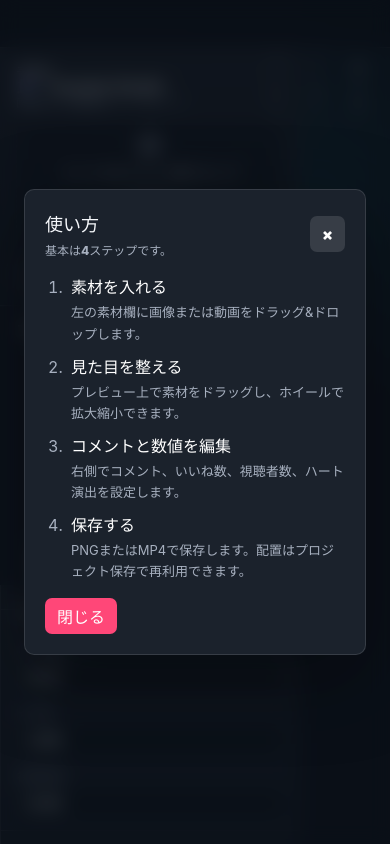
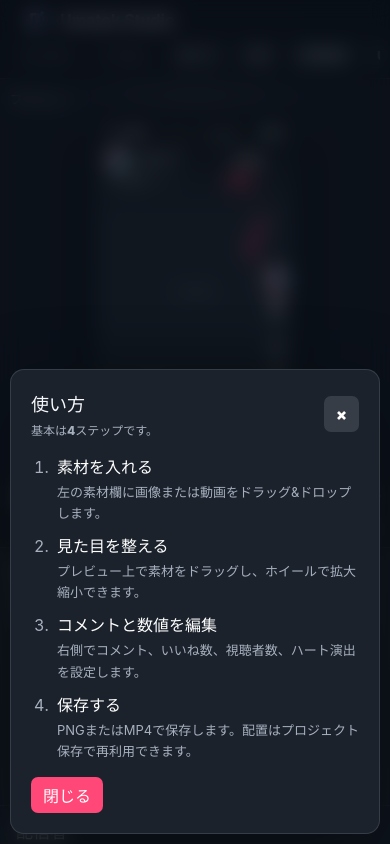
Before and after one commit to matashiba/umatok-studio, a React (Vite) app: page / in a window 390 px wide. Built offline with nearby package versions, Linux system fonts and the light colour scheme.

Commit message:
Add mobile editing layout

```diff
--- a/src/App.css
+++ b/src/App.css
@@ -1417,6 +1417,306 @@ button:disabled {
   }
 }
 
+@media (max-width: 760px) {
+  .app-shell {
+    height: 100dvh;
+    grid-template-rows: auto minmax(0, 1fr);
+    overflow: hidden;
+  }
+
+  .app-topbar {
+    grid-template-columns: 1fr;
+    gap: 8px;
+    padding: 10px 12px 8px;
+  }
+
+  .app-brand {
+    padding-left: 0;
+    font-size: 17px;
+  }
+
+  .topbar-actions {
+    grid-column: 1;
+    justify-self: stretch;
+    justify-content: flex-start;
+    gap: 8px;
+    overflow-x: auto;
+    padding: 0 2px 2px;
+    scrollbar-width: none;
+  }
+
+  .topbar-actions::-webkit-scrollbar {
+    display: none;
+  }
+
+  .topbar-actions button {
+    flex: 0 0 auto;
+    min-height: 36px;
+    padding: 0 11px;
+    border: 1px solid var(--line);
+    background: rgba(255, 255, 255, 0.05);
+    color: var(--text);
+    white-space: nowrap;
+  }
+
+  .project-save-button {
+    margin-left: 0;
+  }
+
+  .project-save-button::before {
+    display: none;
+  }
+
+  .workspace {
+    grid-template-columns: minmax(0, 1fr);
+    align-content: start;
+    overflow-y: auto;
+    overscroll-behavior: contain;
+    -webkit-overflow-scrolling: touch;
+  }
+
+  .preview-panel {
+    order: 1;
+    position: sticky;
+    top: 0;
+    z-index: 5;
+    min-height: auto;
+    padding: 10px 10px 12px;
+    border-bottom: 1px solid var(--line);
+    background:
+      radial-gradient(circle at 50% 10%, rgba(255, 255, 255, 0.08), transparent 28%),
+      #151b23;
+  }
+
+  .left-panel {
+    order: 2;
+  }
+
+  .right-panel {
+    order: 3;
+  }
+
+  .left-panel,
+  .right-panel {
+    min-height: auto;
+    overflow: visible;
+    border-left: 0;
+    border-right: 0;
+  }
+
+  .right-panel {
+    display: block;
+  }
+
+  .panel-title {
+    justify-self: stretch;
+    font-size: 13px;
+  }
+
+  .phone-frame-shell {
+    margin-top: 4px;
+  }
+
+  .preview-controls {
+    width: min(100%, 430px);
+    grid-template-columns: 40px minmax(0, 1fr) auto;
+    gap: 9px;
+    padding: 8px 0 0;
+  }
+
+  .preview-play-button {
+    width: 40px;
+    height: 34px;
+  }
+
+  .preview-controls span {
+    min-width: 78px;
+    text-align: right;
+    font-size: 11px;
+  }
+
+  .panel-section {
+    padding: 16px 14px;
+  }
+
+  .upload-zone {
+    min-height: 130px;
+  }
+
+  .clip-list {
+    max-height: none;
+    overflow: visible;
+    padding-right: 0;
+  }
+
+  .clip-row {
+    grid-template-columns: 22px minmax(0, 1fr) 58px;
+    grid-template-areas:
+      "index name duration"
+      "index fade actions";
+    gap: 8px;
+  }
+
+  .clip-row > span {
+    grid-area: index;
+  }
+
+  .clip-row > strong {
+    grid-area: name;
+  }
+
+  .clip-row > input {
+    grid-area: duration;
+  }
+
+  .clip-fade-toggle {
+    grid-area: fade;
+    justify-content: flex-start;
+    width: fit-content;
+  }
+
+  .clip-row button {
+    width: 34px;
+  }
+
+  .clip-row button:nth-of-type(1) {
+    grid-column: 2;
+    grid-row: 2;
+    justify-self: end;
+    margin-right: 76px;
+  }
+
+  .clip-row button:nth-of-type(2) {
+    grid-column: 2;
+    grid-row: 2;
+    justify-self: end;
+    margin-right: 38px;
+  }
+
+  .clip-row button:nth-of-type(3) {
+    grid-column: 2;
+    grid-row: 2;
+    justify-self: end;
+  }
+
+  .avatar-picker {
+    grid-template-columns: 68px minmax(0, 1fr);
+  }
+
+  .avatar-preview {
+    width: 64px;
+    height: 64px;
+  }
+
+  .comment-section {
+    min-height: auto;
+    display: grid;
+    grid-template-rows: auto auto;
+    overflow: visible;
+  }
+
+  .section-heading {
+    align-items: start;
+    gap: 10px;
+  }
+
+  .section-heading > div {
+    min-width: 0;
+  }
+
+  .section-heading button {
+    min-height: 34px;
+  }
+
+  .comment-rows {
+    max-height: 300px;
+    overflow-y: auto;
+  }
+
+  .comment-row {
+    grid-template-columns: minmax(82px, 0.78fr) minmax(0, 1.4fr) 36px;
+  }
+
+  .toggle-line {
+    gap: 12px;
+  }
+
+  .save-meta,
+  .export-row,
+  .button-row {
+    grid-template-columns: 1fr;
+  }
+
+  .export-row button {
+    min-height: 58px;
+  }
+
+  .modal-backdrop {
+    align-items: end;
+    padding: 10px;
+  }
+
+  .avatar-modal,
+  .brand-modal,
+  .comment-modal,
+  .heart-modal,
+  .info-modal {
+    width: min(100%, 560px);
+    max-height: calc(100dvh - 20px);
+    overflow: auto;
+    border-radius: 14px;
+  }
+}
+
+@media (max-width: 430px) {
+  .app-topbar {
+    padding: 8px 10px;
+  }
+
+  .app-brand {
+    font-size: 16px;
+  }
+
+  .topbar-actions button {
+    min-height: 34px;
+    padding: 0 10px;
+    font-size: 12px;
+  }
+
+  .preview-panel {
+    padding: 8px 8px 10px;
+  }
+
+  .preview-controls {
+    grid-template-columns: 38px minmax(0, 1fr);
+  }
+
+  .preview-controls span {
+    grid-column: 2;
+    justify-self: end;
+  }
+
+  .panel-section {
+    padding: 14px 12px;
+  }
+
+  .comment-row {
+    grid-template-columns: 1fr 36px;
+  }
+
+  .comment-row input:first-child {
+    grid-column: 1 / -1;
+  }
+
+  .comment-row input:nth-child(2) {
+    grid-column: 1;
+  }
+
+  .comment-row button {
+    grid-column: 2;
+  }
+}
+
 @media (max-height: 900px) {
   .app-shell {
     grid-template-rows: 48px minmax(0, 1fr);
@@ -1557,3 +1857,43 @@ button:disabled {
     grid-template-rows: minmax(0, 1fr) auto auto;
   }
 }
+
+@media (max-width: 760px) {
+  .app-shell {
+    height: 100dvh;
+    grid-template-rows: auto minmax(0, 1fr);
+  }
+
+  .workspace {
+    grid-template-columns: minmax(0, 1fr);
+    overflow-y: auto;
+  }
+
+  .preview-panel,
+  .left-panel,
+  .right-panel {
+    grid-column: 1;
+  }
+
+  .preview-panel {
+    order: 1;
+    padding: 10px 10px 12px;
+  }
+
+  .left-panel {
+    order: 2;
+  }
+
+  .right-panel {
+    order: 3;
+    display: block;
+  }
+
+  .comment-section {
+    overflow: visible;
+  }
+
+  .preview-controls {
+    padding: 8px 0 0;
+  }
+}
```
